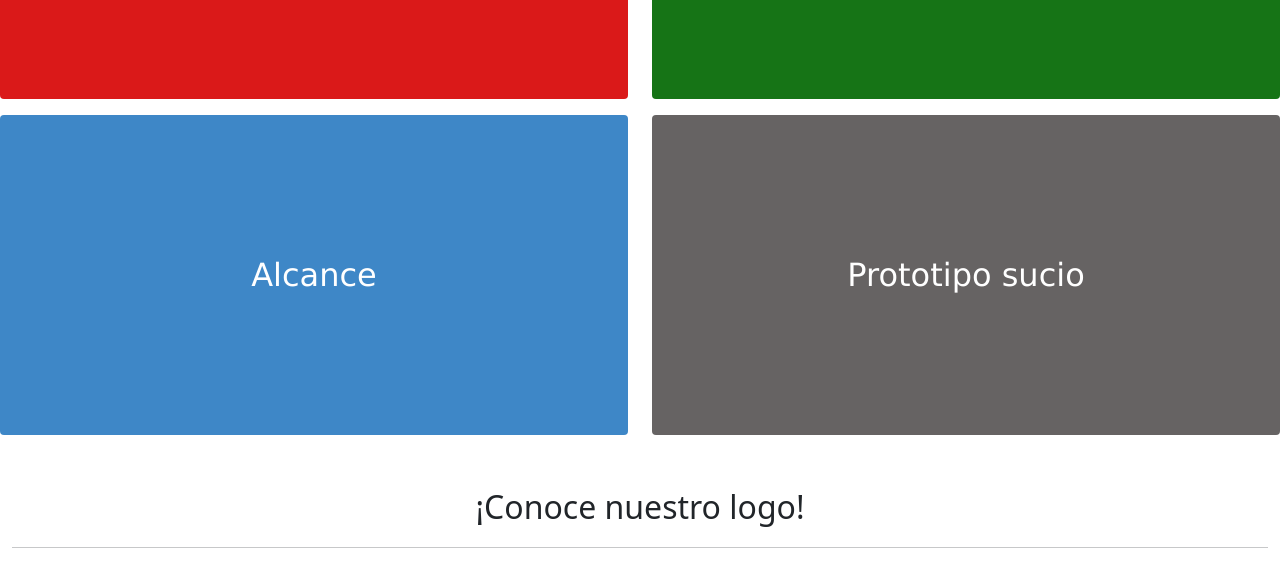
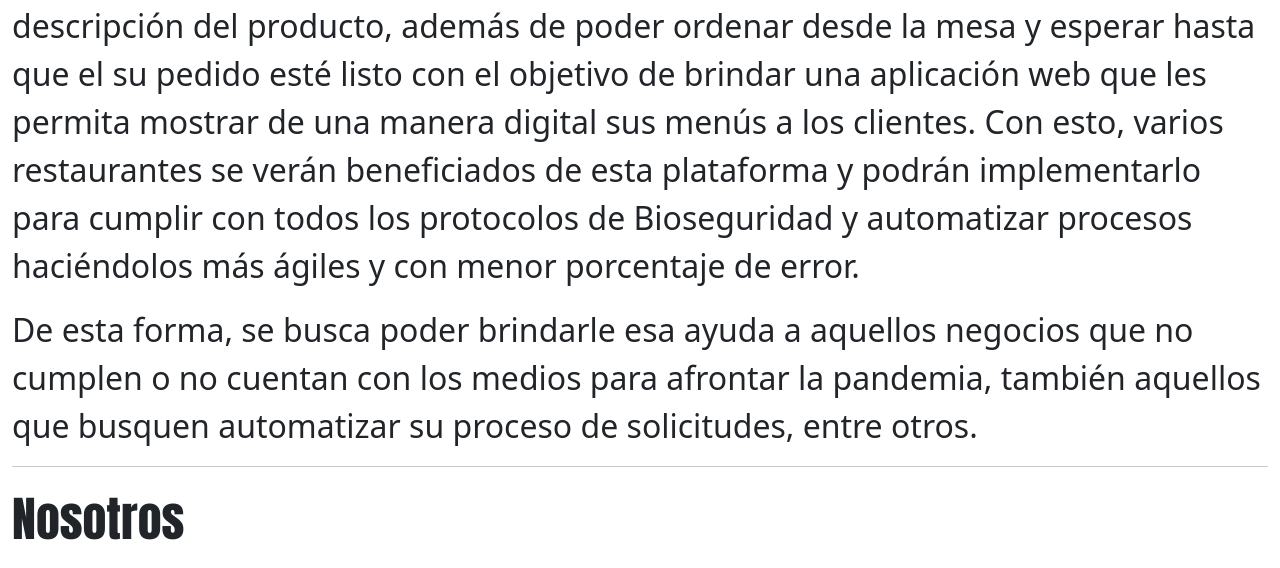
Before and after one commit to Felipe-Alvarez/Bruchure-menutic, a plain HTML site: page Brochure/index.html in a window 1280 px wide. Shown: the part 599-1167 px from the top of the page. Drawn offline with nearby package versions, Linux system fonts and the light colour scheme.

Commit message:
Change brochure

```diff
--- a/Brochure/index.html
+++ b/Brochure/index.html
@@ -23,11 +23,32 @@
             <span id="text" class="text-dark text-center">¡Bienvenido a MenuTIC!</span>
         </div>
         <hr class="mb-5 mt-5">
+        <span id="title" class="text-dark" style="font-size: 3em;">Resumen general del proyecto</span>
+        <ul></ul>
+        <div id="text" class="row text-dark">
+            <span>Durante la pandemia varios restaurantes han tenido que cerrar sus puertas porque no
+                generan los recursos necesarios para sostenerse o no cuentan con los implementos necesarios
+                para afrontar esta crisis sanitaria. Debido a esto, las empresas han ingeniado ideas para
+                cumplir con las medidas de Bioseguridad, algunas que han sido efectivas, mientras que otras
+                no tanto.
+                <ul></ul>
+                Por ello se busca implementar un menú digital, donde los clientes puedan ver una descripción
+                del producto, además de poder ordenar desde la mesa y esperar hasta que el su pedido esté
+                listo con el objetivo de brindar una aplicación web que les permita mostrar de una manera
+                digital sus menús a los clientes. Con esto, varios restaurantes se verán beneficiados de esta
+                plataforma y podrán implementarlo para cumplir con todos los protocolos de Bioseguridad y
+                automatizar procesos haciéndolos más ágiles y con menor porcentaje de error.
+                <ul></ul>
+                De esta forma, se busca poder brindarle esa ayuda a aquellos negocios que no cumplen o no
+                cuentan con los medios para afrontar la pandemia, también aquellos que busquen automatizar
+                su proceso de solicitudes, entre otros.</span>
+        </div>
+        <hr>
         <div class="row d-flex">
             <span id="title" style="font-size: 3em;">Nosotros</span>
         </div>
         <ul></ul>
-        <div>
+        <div class="d-flex justify-content-center">
             <span id="text" class="text-dark">
                 Conoce sobre nuestro proyecto MenuTIC!
             </span>
```
Also changed, not shown: Brochure/Prototipo.html (+24 -0 lines).
